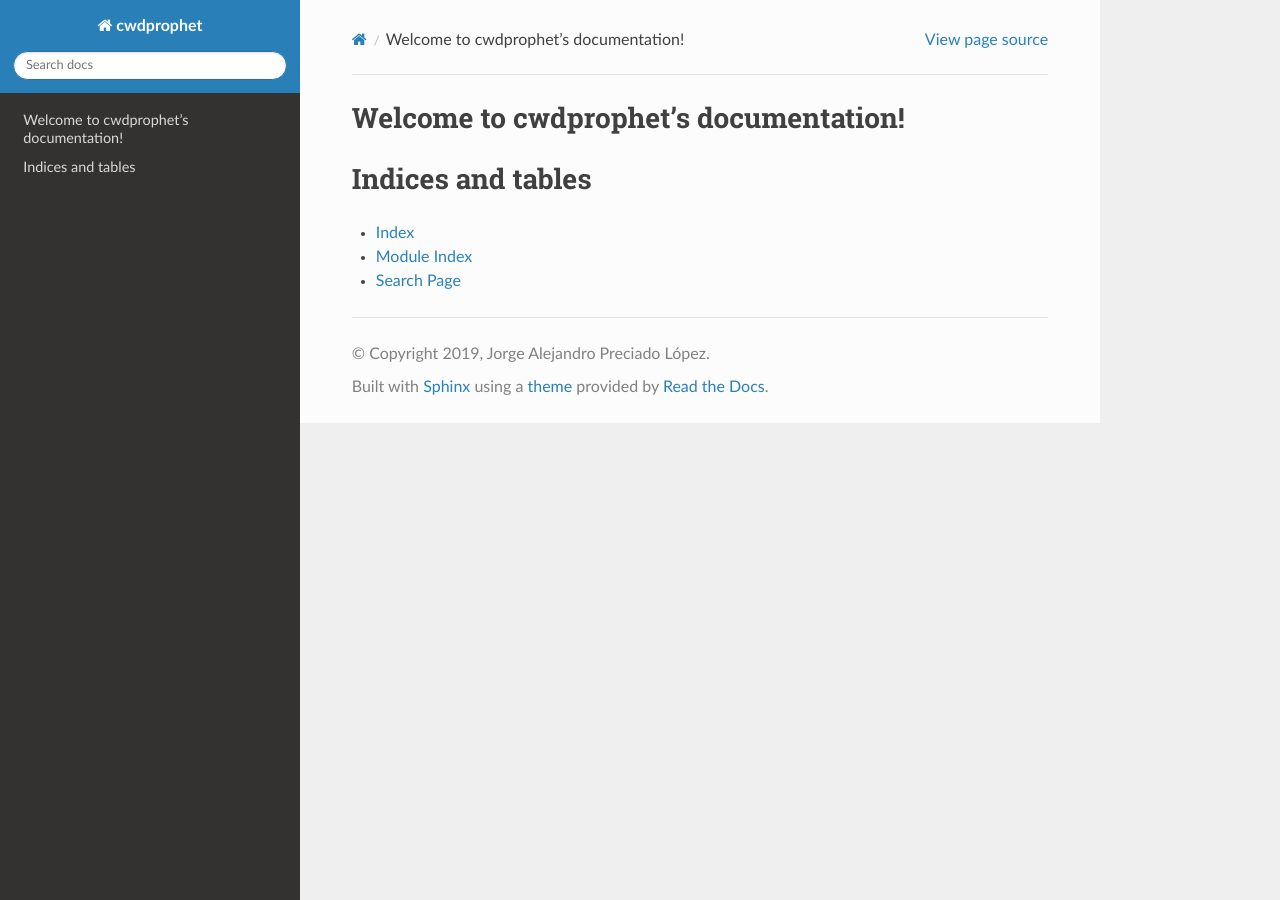
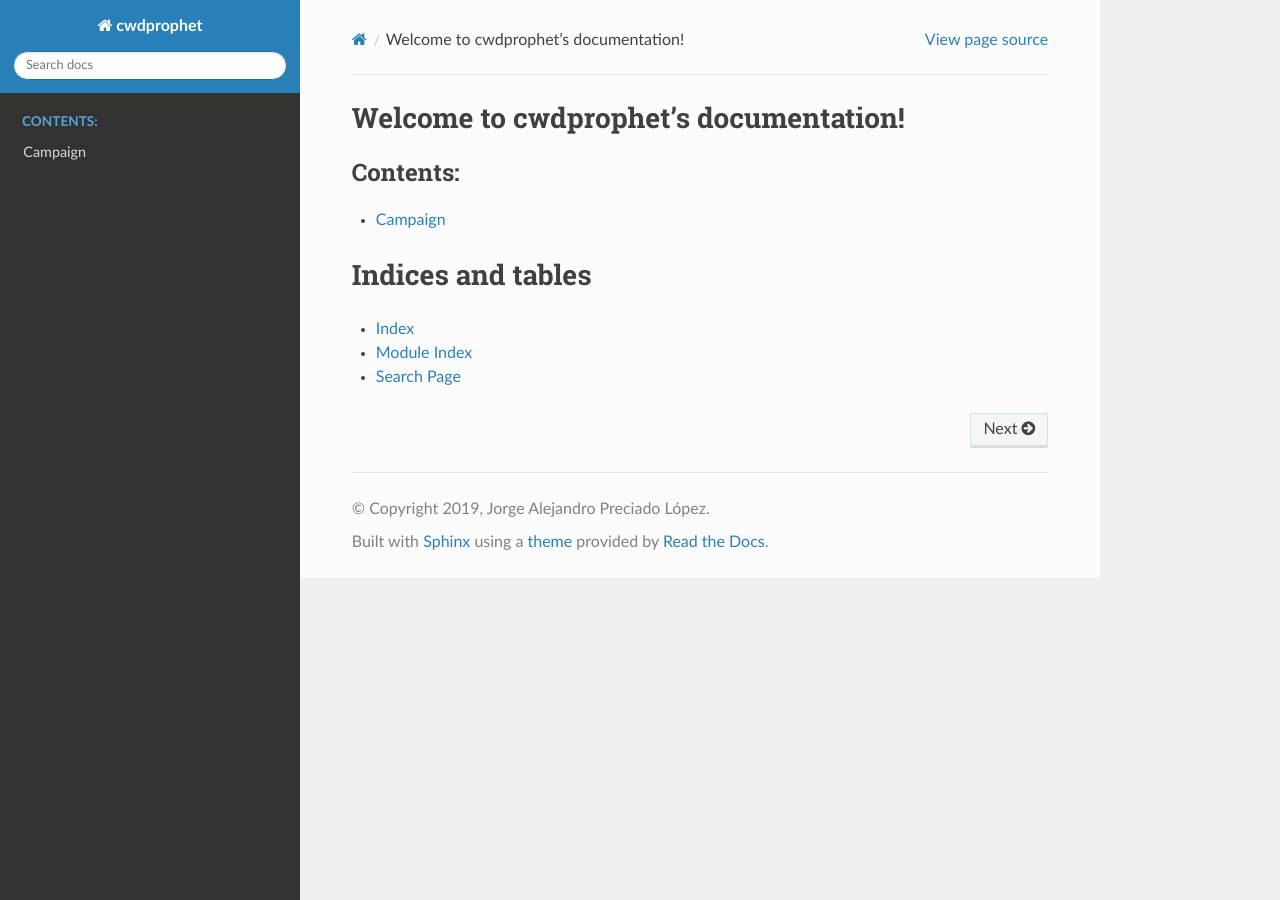
Before and after one commit to Alex-Preciado/crowdfunding-prophet, a Sphinx documentation site: the page built from docs/index.rst, in a window 1280 px wide. Built offline with Sphinx 7.4.7 and the Read the Docs theme 2.0.0, drawn with Linux system fonts in a browser that asks for light colours.

Commit message:
Update docs to include Campaign class documentation

```diff
--- /dev/null
+++ b/docs/campaign.rst
@@ -0,0 +1,9 @@
+.. module:: campaign
+
+.. _campaign:
+
+Campaign
+========
+
+.. automodule:: cwdprophet.campaign
+    :members:
--- a/docs/conf.py
+++ b/docs/conf.py
@@ -12,10 +12,10 @@
 # add these directories to sys.path here. If the directory is relative to the
 # documentation root, use os.path.abspath to make it absolute, like shown here.
 #
-# import os
-# import sys
-# sys.path.insert(0, os.path.abspath('.'))
-
+import os
+import sys
+sys.path.insert(0, os.path.abspath('../'))
+#sys.path.insert(0, '/Users/jorge/git/crowdfunding-prophet/')
 
 # -- Project information -----------------------------------------------------
 
--- a/docs/index.rst
+++ b/docs/index.rst
@@ -10,7 +10,7 @@ Welcome to cwdprophet's documentation!
    :maxdepth: 2
    :caption: Contents:
 
-
+   campaign
 
 Indices and tables
 ==================
```
